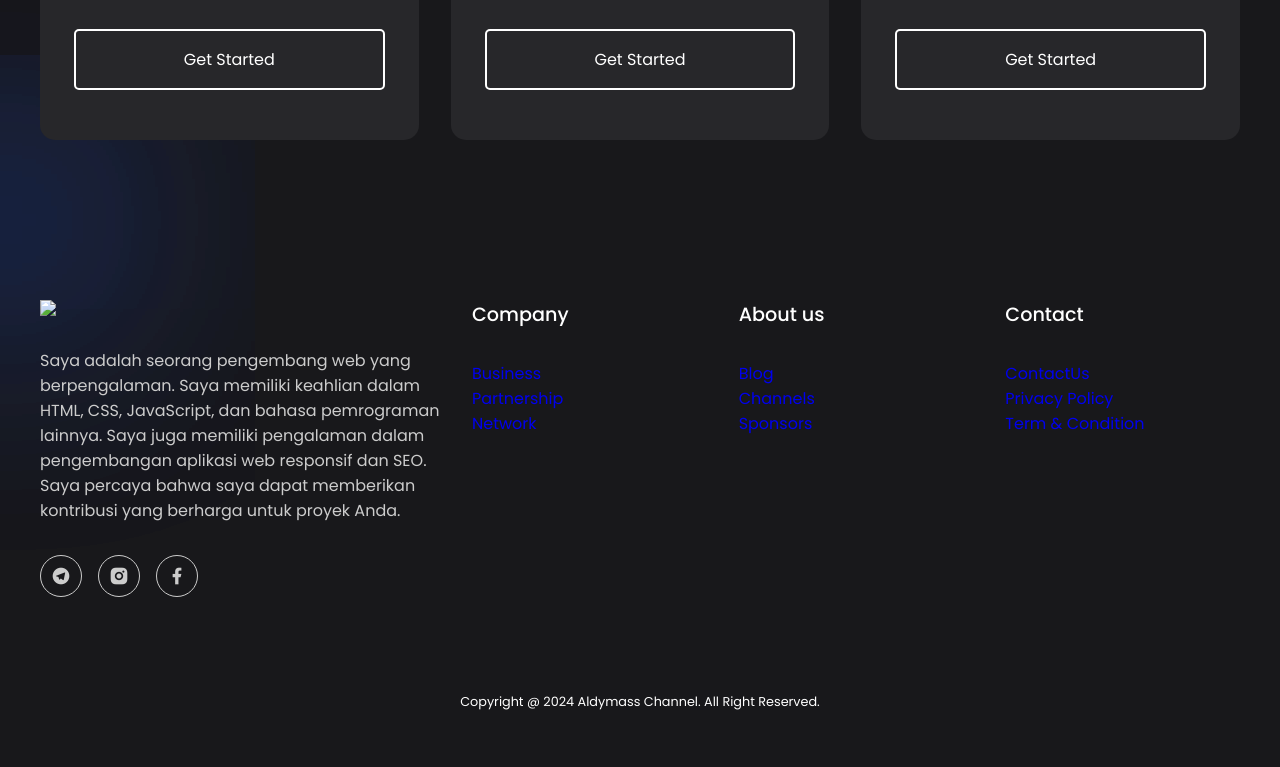
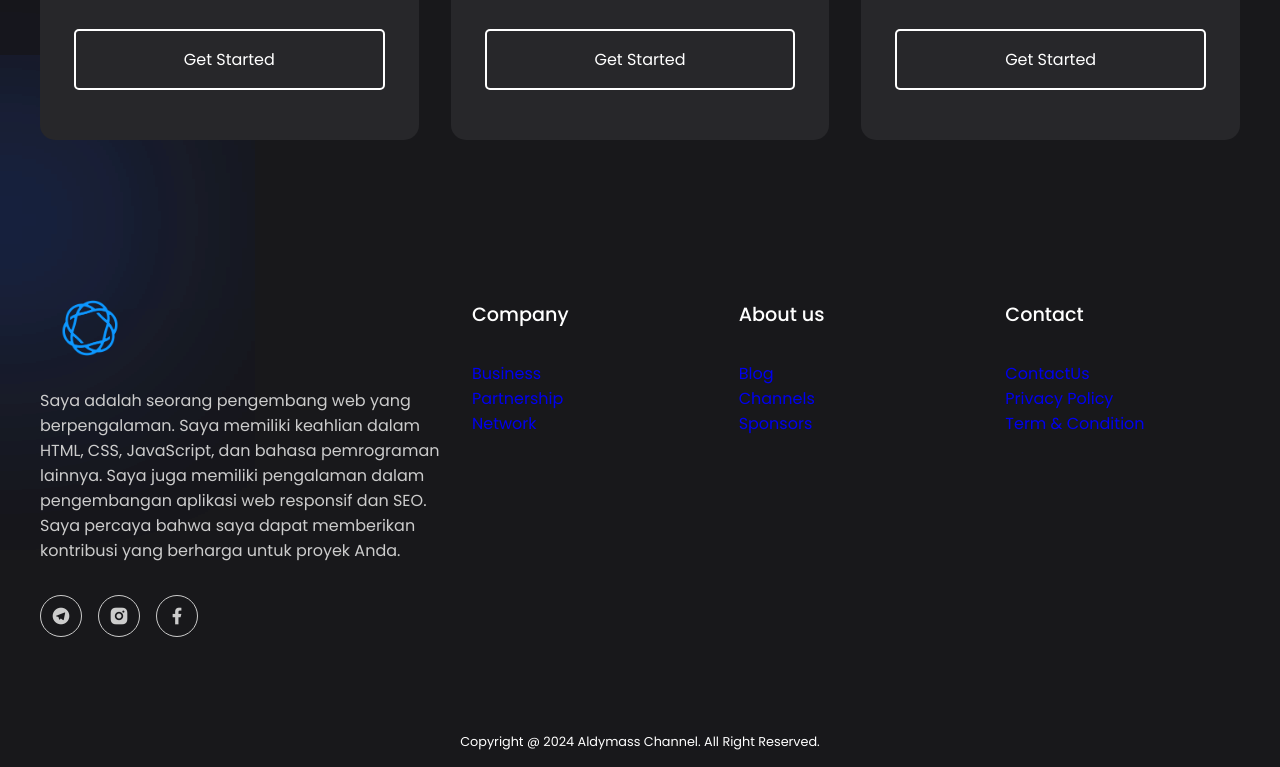
Before and after one commit to Aldymasss/My-web, a plain HTML site: page index.html in a window 1280 px wide. Shown: the part 1724-2491 px from the top of the page. Before the commit the page ends 2451 px from the top, so only its background shows below. Drawn offline with nearby package versions, Linux system fonts and the light colour scheme.

Commit message:
Update index.html

```diff
--- a/index.html
+++ b/index.html
@@ -139,7 +139,7 @@
         <span class="blur"></span>
         <div class="column">
             <div class="logo">
-                <img src="logo1.png">
+                <img src="./img/logo1.png">
             </div>
             <p>
                 Saya adalah seorang pengembang web yang berpengalaman. Saya memiliki keahlian dalam HTML, CSS, JavaScript, dan bahasa pemrograman lainnya. Saya juga memiliki pengalaman dalam pengembangan aplikasi web responsif dan SEO. Saya percaya bahwa saya dapat memberikan kontribusi yang berharga untuk proyek Anda.
```
